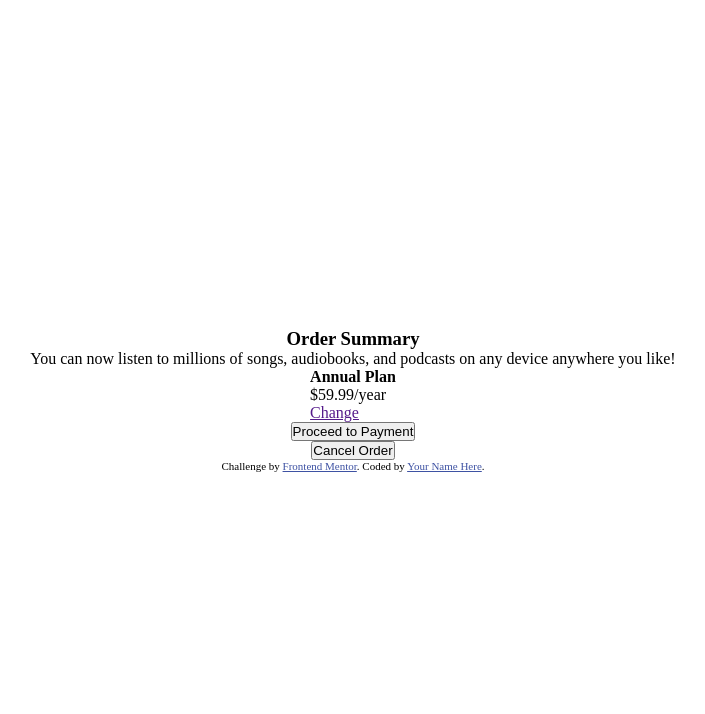
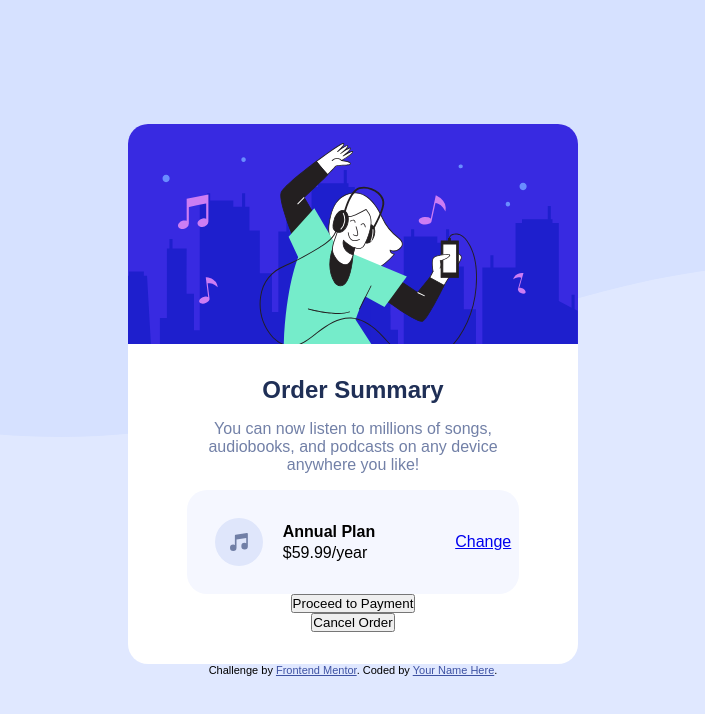
Before and after one commit to Babu-Mohammed-Izhan/order-summary, a plain HTML site: page index.html in a window 1280 px wide. Shown: the whole page, without its empty margins (287-992 px from the left). Drawn offline with Linux system fonts and the light colour scheme; a web font is replaced by a local one.

Commit message:
added some styles

```diff
--- a/index.html
+++ b/index.html
@@ -29,19 +29,28 @@
   </head>
   <body>
     <div class="card">
+      <img
+        src="./images/illustration-hero.svg"
+        alt="music-hero"
+        class="img-hero"
+      />
+      <div class="description">
         <h3 class="title">Order Summary</h3>
         <p class="sub-title">
-        You can now listen to millions of songs, audiobooks, and podcasts on any
-        device anywhere you like!
+          You can now listen to millions of songs, audiobooks, and podcasts on
+          any device anywhere you like!
         </p>
         <div class="price">
+          <img src="./images/icon-music.svg" alt="music" class="music" />
+          <div class="price-desc">
             <h4 class="price-plan">Annual Plan</h4>
             <p class="price-per-year">$59.99/year</p>
-
-        <a href=""> Change</a>
+          </div>
+          <a href="#" class="change"> Change</a>
         </div>
         <button class="proceed">Proceed to Payment</button>
         <button class="cancel">Cancel Order</button>
+      </div>
     </div>
 
     <div class="attribution">
--- a/style.css
+++ b/style.css
@@ -1,3 +1,5 @@
+@import url(https://fonts.google.com/specimen/Red+Hat+Display);
+
 * {
   margin: 0;
   padding: 0;
@@ -10,6 +12,11 @@ body {
   justify-content: center;
   min-height: 100vh;
   flex-direction: column;
+  background: url("./images/pattern-background-desktop.svg");
+  background-color: hsl(225, 100%, 94%);
+  overflow: hidden;
+  background-repeat: no-repeat;
+  font-family: "Red Hat Display", sans-serif;
 }
 
 .card {
@@ -17,4 +24,52 @@ body {
   align-items: center;
   justify-content: center;
   flex-direction: column;
+  background-color: #fff;
+  border-radius: 20px;
 }
+
+.img-hero {
+  border-radius: 20px 20px 0px 0px;
+}
+
+.description {
+  display: flex;
+  align-items: center;
+  justify-content: center;
+  flex-direction: column;
+  max-width: 450px;
+  padding: 2rem 3rem 2rem 3rem;
+}
+
+.title {
+  color: hsl(223, 47%, 23%);
+  font-size: 1.5em;
+  margin-bottom: 1rem;
+}
+
+.sub-title {
+  text-align: center;
+  color: hsl(224, 23%, 55%);
+  margin-bottom: 1rem;
+}
+
+.price {
+  display: flex;
+  align-items: center;
+  justify-content: center;
+  background-color: hsl(225, 100%, 98%);
+  padding: 0.5rem;
+  border-radius: 20px;
+}
+
+.music {
+  margin: 20px;
+}
+
+.price-desc {
+  margin-right: 5rem;
+}
+
+.price-plan {
+  margin-bottom: 3px;
+}
```
Lines whose indentation alone changed are shown as unchanged.
